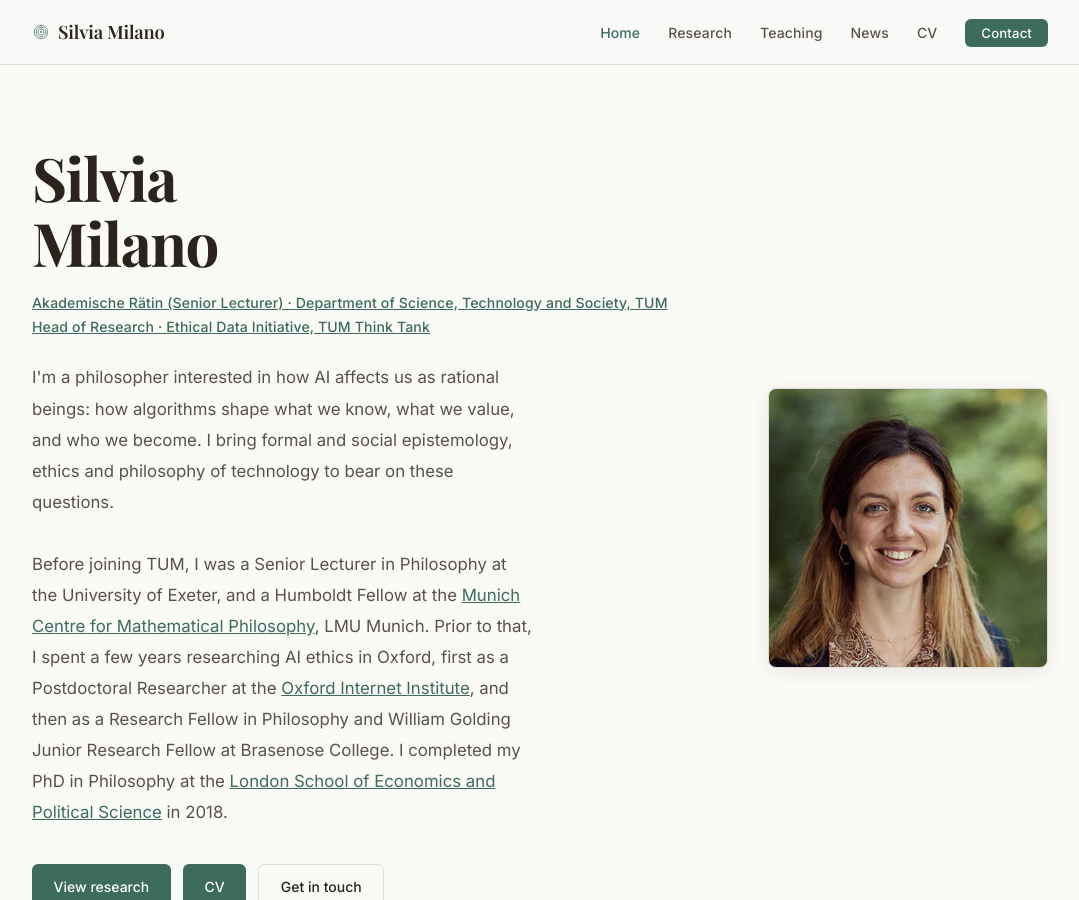
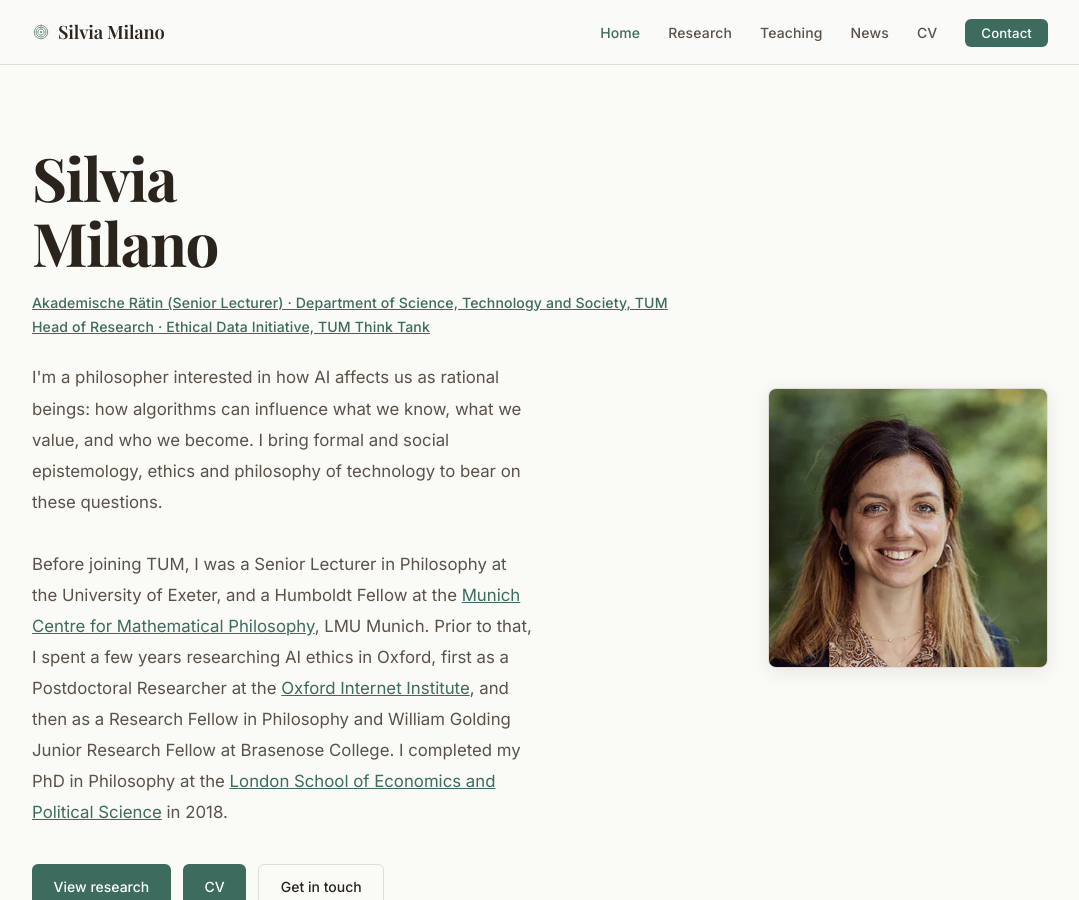
Before and after one commit to capt-c/silvia-milano-website, a Jekyll site: the page built from silvia-milano-site/index.html, in a window 1280 px wide and 900 px high. Shown: the whole window, without its empty margins (100-1179 px from the left). Built offline with Jekyll 4.4.1, drawn with Linux system fonts in a browser that asks for light colours; some web fonts are replaced.

Commit message:
Update index.html

```diff
--- a/silvia-milano-site/index.html
+++ b/silvia-milano-site/index.html
@@ -15,7 +15,7 @@
         <a href="https://ethicaldatainitiative.org" target="_blank" rel="noopener">Head of Research · Ethical Data Initiative, TUM Think Tank</a>
       </p>
       <p class="hero-bio">
-        I'm a philosopher interested in how AI affects us as rational beings: how algorithms shape what we know, what we value, and who we become. I bring formal and social epistemology, ethics and philosophy of technology to bear on these questions.<br>
+        I'm a philosopher interested in how AI affects us as rational beings: how algorithms can influence what we know, what we value, and who we become. I bring formal and social epistemology, ethics and philosophy of technology to bear on these questions.<br>
         <br>Before joining TUM, I was a Senior Lecturer in Philosophy at the University of Exeter, and a Humboldt Fellow at the <a href="https://www.philosophie.lmu.de/mcmp/en/">Munich Centre for Mathematical Philosophy</a>, LMU Munich.
         Prior to that, I spent a few years researching AI ethics in Oxford, first as a Postdoctoral Researcher at the <a href="https://www.oii.ox.ac.uk">Oxford Internet Institute</a>, and then as a Research Fellow in Philosophy and William Golding Junior Research Fellow at Brasenose College.
         I completed my PhD in Philosophy at the <a href="https://www.lse.ac.uk/philosophy">London School of Economics and Political Science</a> in 2018.
```
